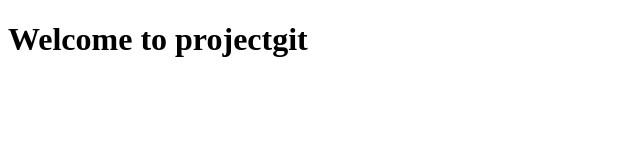
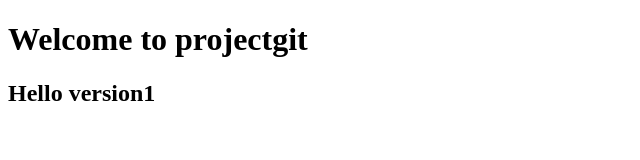
Before and after one commit to seetharam180/projectgit, a plain HTML site: page index.html in a window 1280 px wide. Shown: the whole page, without its empty margins (0-640 px from the left). Drawn offline with Linux system fonts and the light colour scheme.

Commit message:
version1

```diff
--- a/index.html
+++ b/index.html
@@ -7,5 +7,6 @@
 </head>
 <body>
     <h1>Welcome to projectgit</h1>
+    <h2>Hello version1</h2>
 </body>
 </html>
```
